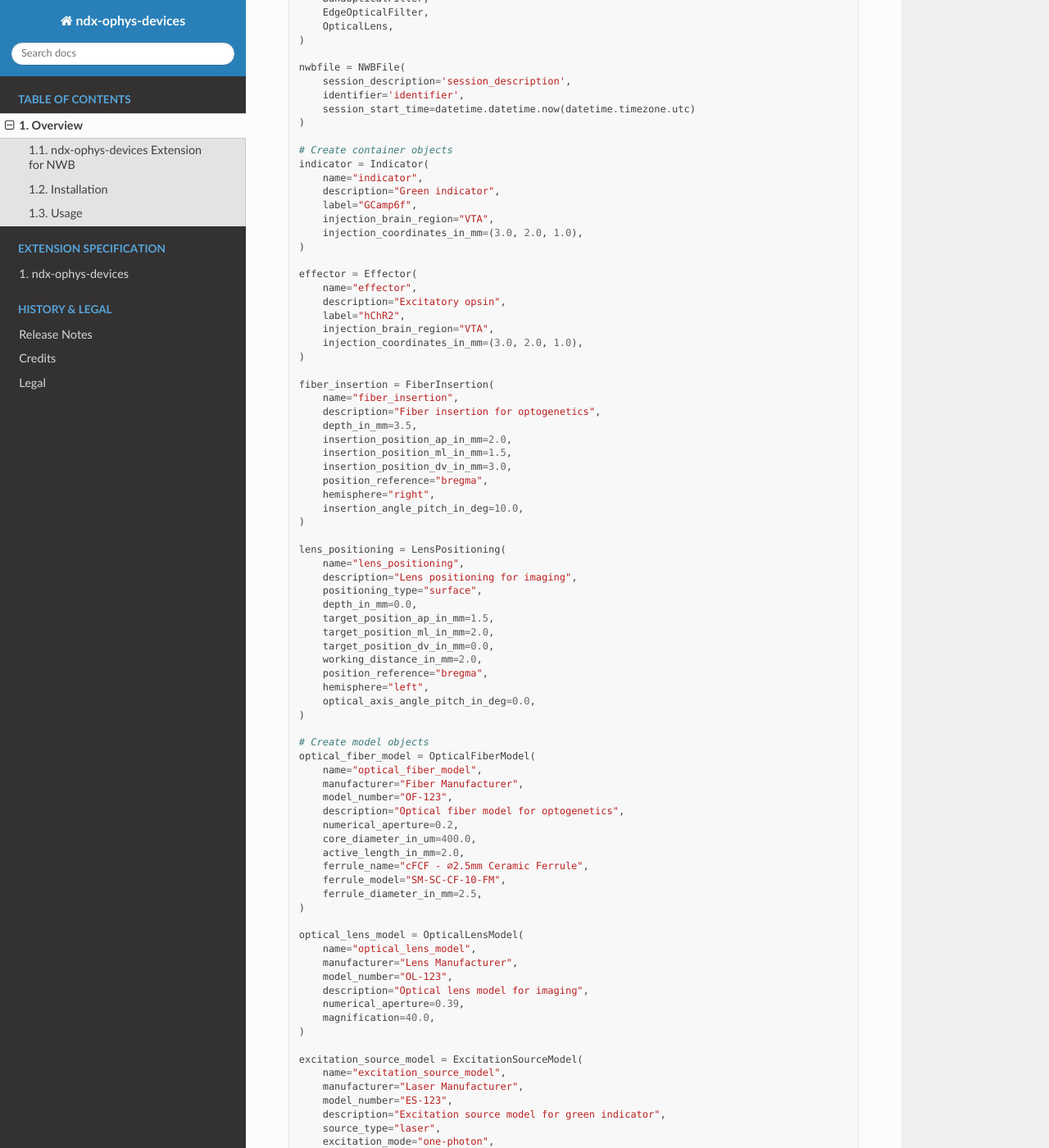
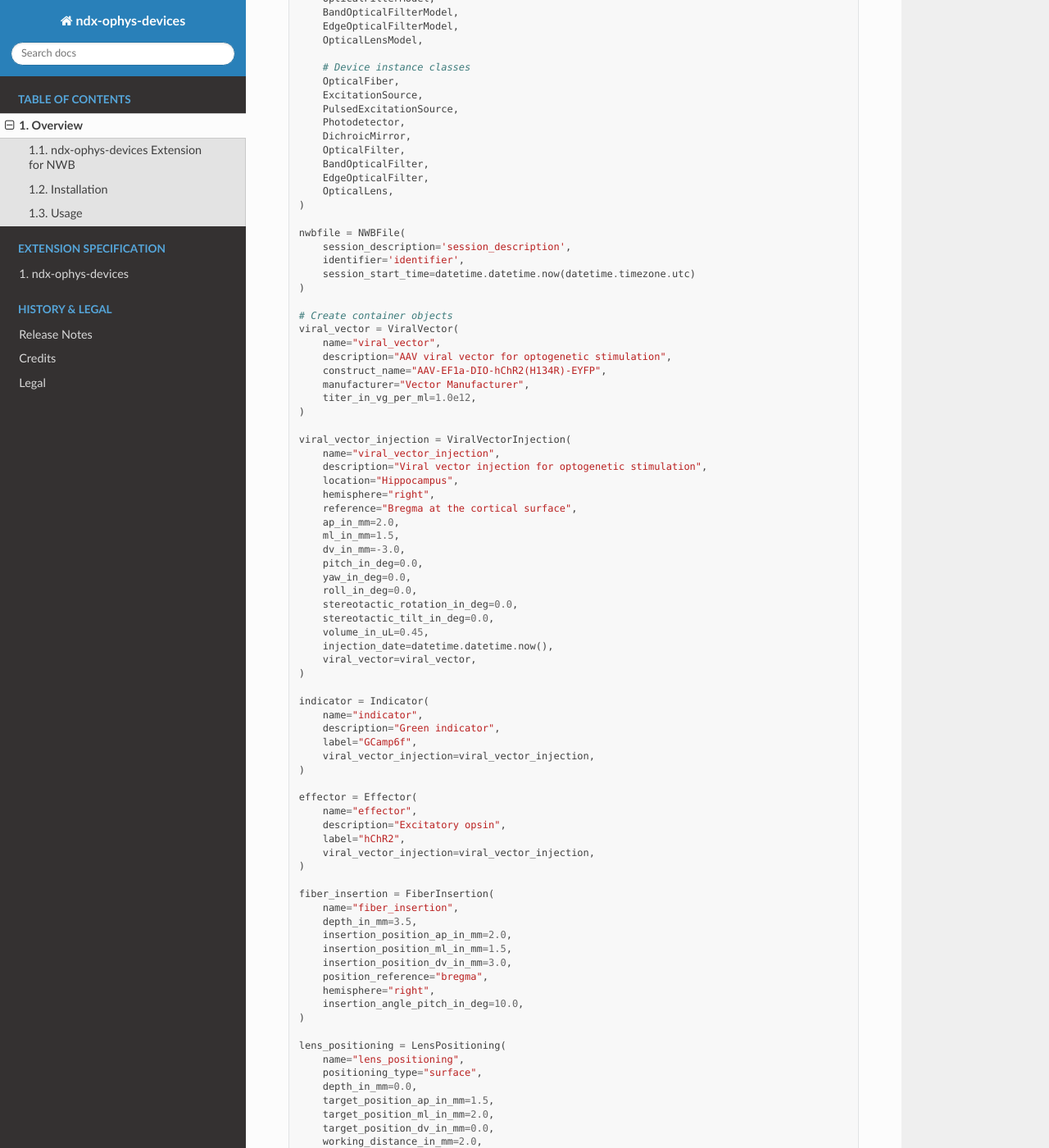
Before and after one commit to catalystneuro/ndx-ophys-devices, a Sphinx documentation site: the page built from docs/source/description.rst, in a window 1280 px wide and 1400 px high, scrolled down 1950 px. Shown: the whole window at 82% size. Built offline with Sphinx 7.4.7 and the Read the Docs theme 3.1.0, drawn with Linux system fonts in a browser that asks for light colours; some of the changed text lies outside the part shown.

Commit message:
Viral injection (#14)
* added viral injection to extension yaml

* added testing

* updated readme and example notebook

* updated docs

* updated mock to satisfy linter

* removed add_labmetadata for container objects

* added new container types to the list of classes

* added note about adding containers

---------

Co-authored-by: Alessandra Trapani <55453048+alessandratrapani@users.noreply.github.com>

```diff
--- a/docs/source/description.rst
+++ b/docs/source/description.rst
@@ -10,6 +10,8 @@ This extension consists of neurodata types in the following categories:
 
 **Container Classes:**
 
+- **ViralVector** extends NWBContainer to hold metadata on viral vectors used for gene delivery.
+- **ViralVectorInjection** extends NWBContainer to hold metadata on viral vector injection procedures.
 - **Indicator** extends ``NWBContainer`` to hold metadata on the fluorescent indicator.
 - **Effector** extends ``NWBContainer`` to hold metadata on the effector/opsin.
 - **LensPositioning** extends ``NWBContainer`` to hold metadata on the positioning of a lens relative to the brain.
@@ -40,6 +42,10 @@ This extension consists of neurodata types in the following categories:
 - **EdgeOpticalFilter** extends ``OpticalFilter`` to hold metadata on edge optical filter instances.
 - **OpticalLens** extends ``DeviceInstance`` to hold metadata on optical lens instances.
 
+Note that the container classes cannot be directly added to the NWB file, but instead require extending `LabMetaData` to
+contain one or more of these container classes in a separate extension.
+For example, see `ndx-optogenetics <https://github.com/rly/ndx-optogenetics>`_.
+
 Installation
 ------------
 
@@ -59,6 +65,8 @@ Usage
     from pynwb import NWBFile
     from ndx_ophys_devices import (
         # Container classes
+        ViralVector,
+        ViralVectorInjection,
         Indicator,
         Effector,
         LensPositioning,
@@ -93,25 +101,49 @@ Usage
     )
 
     # Create container objects
+    viral_vector = ViralVector(
+        name="viral_vector",
+        description="AAV viral vector for optogenetic stimulation",
+        construct_name="AAV-EF1a-DIO-hChR2(H134R)-EYFP",
+        manufacturer="Vector Manufacturer",
+        titer_in_vg_per_ml=1.0e12,
+    )
+
+    viral_vector_injection = ViralVectorInjection(
+        name="viral_vector_injection",
+        description="Viral vector injection for optogenetic stimulation",
+        location="Hippocampus",
+        hemisphere="right",
+        reference="Bregma at the cortical surface",
+        ap_in_mm=2.0,
+        ml_in_mm=1.5,
+        dv_in_mm=-3.0,
+        pitch_in_deg=0.0,
+        yaw_in_deg=0.0,
+        roll_in_deg=0.0,
+        stereotactic_rotation_in_deg=0.0,
+        stereotactic_tilt_in_deg=0.0,
+        volume_in_uL=0.45,
+        injection_date=datetime.datetime.now(),
+        viral_vector=viral_vector,
+    )
+
     indicator = Indicator(
         name="indicator",
         description="Green indicator",
         label="GCamp6f",
-        injection_brain_region="VTA",
-        injection_coordinates_in_mm=(3.0, 2.0, 1.0),
+        viral_vector_injection=viral_vector_injection,
     )
 
     effector = Effector(
         name="effector",
         description="Excitatory opsin",
         label="hChR2",
-        injection_brain_region="VTA",
-        injection_coordinates_in_mm=(3.0, 2.0, 1.0),
+        viral_vector_injection=viral_vector_injection,
     )
 
     fiber_insertion = FiberInsertion(
         name="fiber_insertion",
-        description="Fiber insertion for optogenetics",
         depth_in_mm=3.5,
         insertion_position_ap_in_mm=2.0,
         insertion_position_ml_in_mm=1.5,
@@ -123,7 +155,6 @@ Usage
 
     lens_positioning = LensPositioning(
         name="lens_positioning",
-        description="Lens positioning for imaging",
         positioning_type="surface",
         depth_in_mm=0.0,
         target_position_ap_in_mm=1.5,
@@ -281,14 +319,6 @@ Usage
     )
 
     # Add objects to the NWBFile
-    nwbfile.add_device(optical_fiber_model)
-    nwbfile.add_device(optical_lens_model)
-    nwbfile.add_device(excitation_source_model)
-    nwbfile.add_device(photodetector_model)
-    nwbfile.add_device(dichroic_mirror_model)
-    nwbfile.add_device(band_optical_filter_model)
-    nwbfile.add_device(edge_optical_filter_model)
-
     nwbfile.add_device(optical_fiber)
     nwbfile.add_device(optical_lens)
     nwbfile.add_device(excitation_source)
```
Also changed, not shown: other parts of docs/source/description.rst (+7 -0 lines), README.md (+75 -10 lines), 6 other files.
